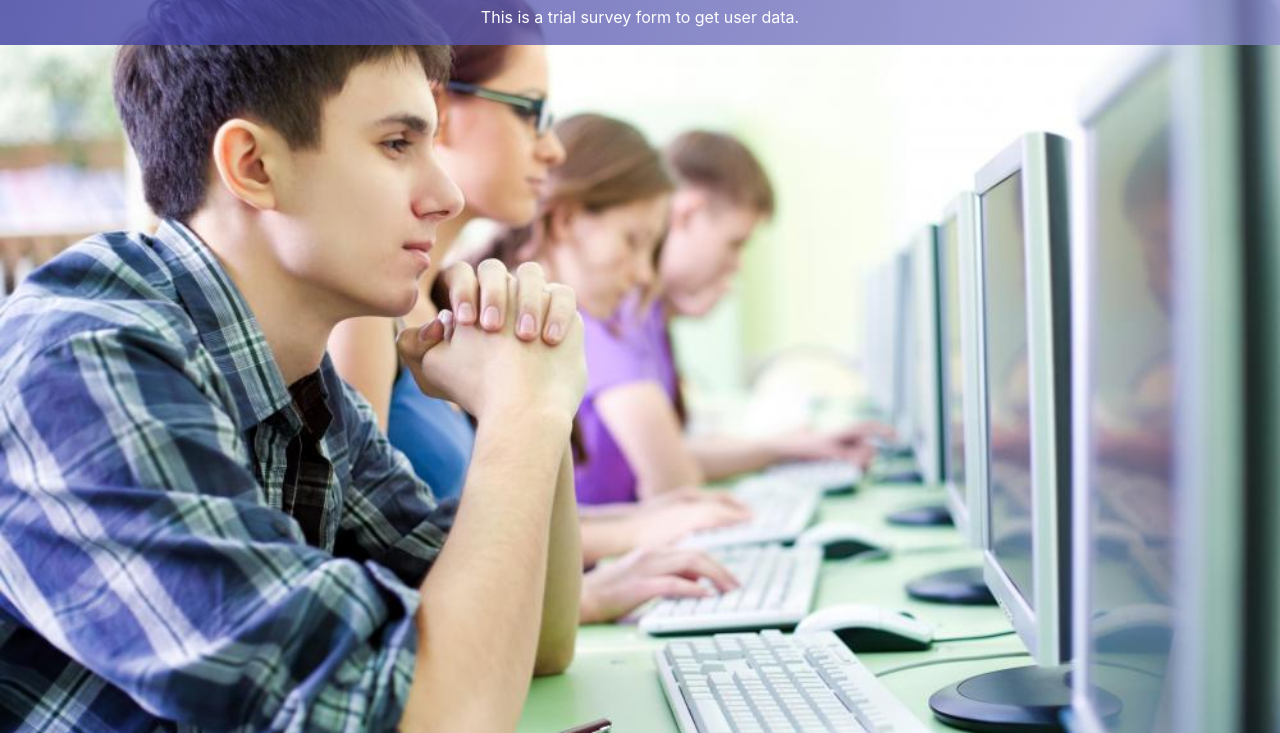
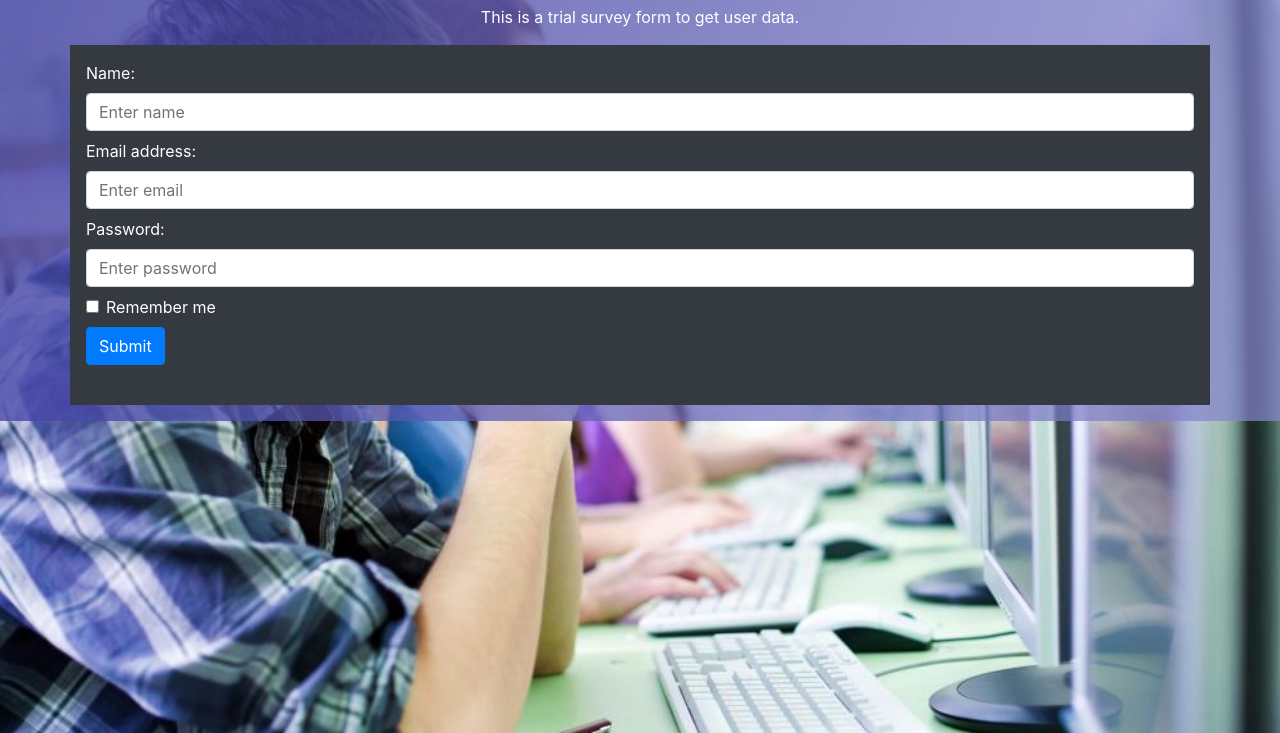
Before and after one commit to lagra-iku/microversewithcarlos, a plain HTML site: page index.html in a window 1280 px wide. Shown: the part 67-800 px from the top of the page. Drawn offline with nearby package versions, Linux system fonts and the light colour scheme.

Commit message:
Added the features 3-6

```diff
--- a/index.html
+++ b/index.html
@@ -12,5 +12,21 @@
         <h1 id="title">Microverse Trial Survey Form</h1>
         <p id="description">This is a trial survey form to get user data.</p>
     </div>
+    <div class="container bg-dark text-white p-3 my-3">
+        <form id="survey-form" class="form-group" action="/action_page.php">
+            <label for="name" class="mr-sm-2">Name:</label>
+            <input type="name" class="form-control mb-2 mr-sm-2" placeholder="Enter name" id="name">
+            <label for="email" class="mr-sm-2">Email address:</label>
+            <input type="email" class="form-control mb-2 mr-sm-2" placeholder="Enter email" id="email">
+            <label for="pwd" class="mr-sm-2">Password:</label>
+            <input type="password" class="form-control mb-2 mr-sm-2" placeholder="Enter password" id="pwd">
+            <div class="form-check mb-2 mr-sm-2">
+              <label class="form-check-label">
+                <input class="form-check-input" type="checkbox"> Remember me
+              </label>
+            </div>
+            <button type="submit" class="btn btn-primary mb-2">Submit</button>
+          </form>
+    </div>
 </body>
 </html>
```
